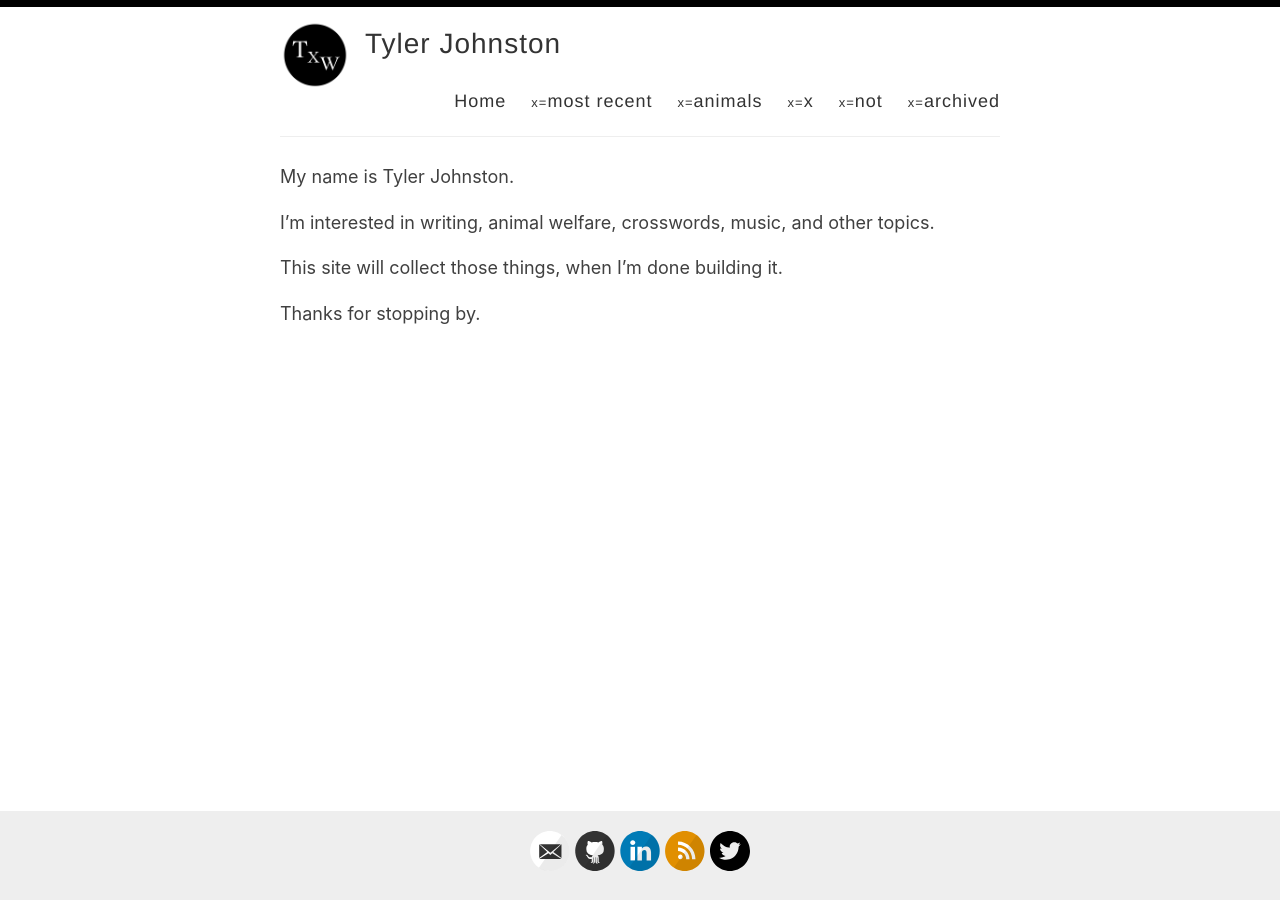
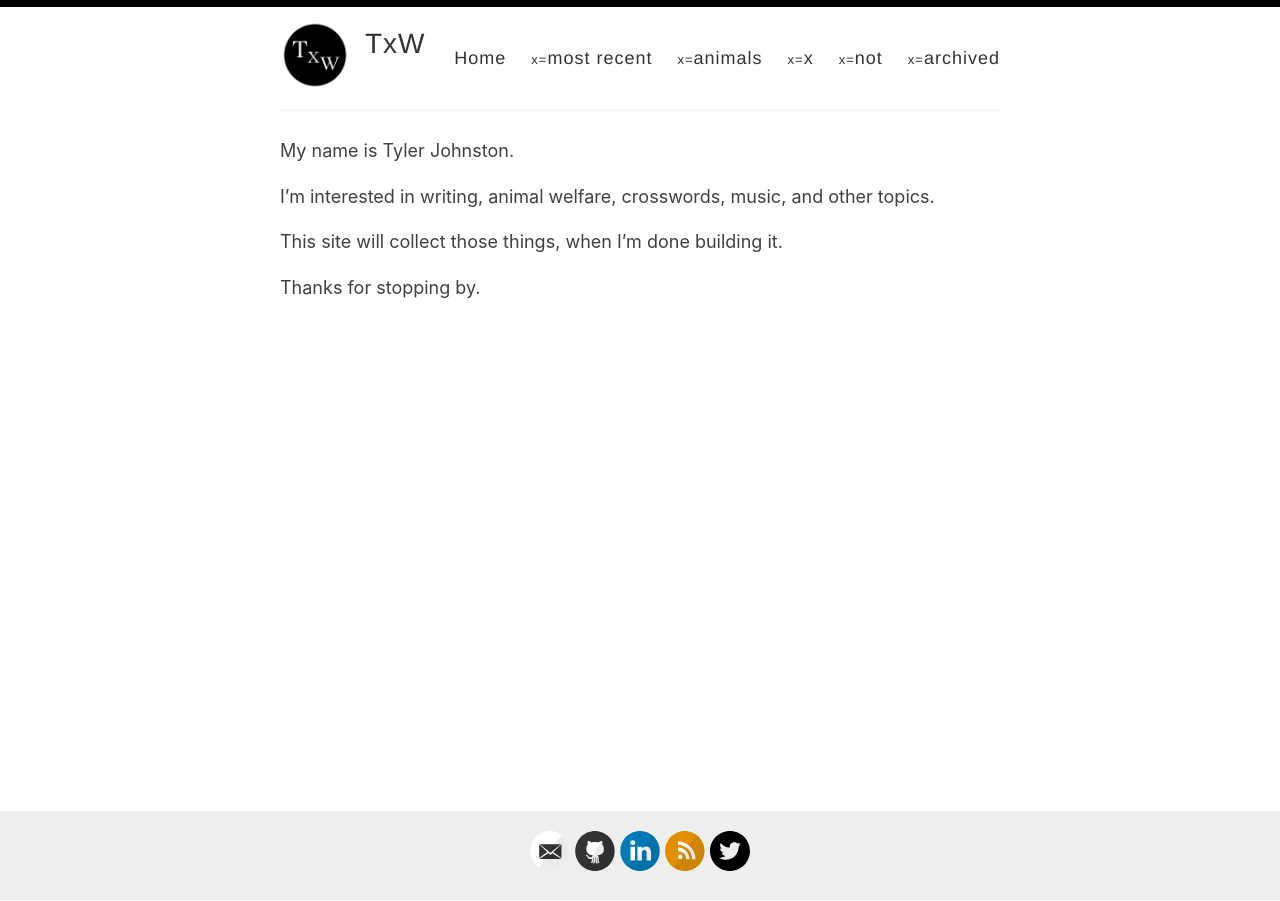
Before and after one commit to tylerxwords/tylerxwords.github.i, a Jekyll site: the page built from index.md, in a window 1280 px wide. Built offline with Jekyll 4.4.1, drawn with Linux system fonts in a browser that asks for light colours.

Commit message:
Update _config.yml

```diff
--- a/_config.yml
+++ b/_config.yml
@@ -3,7 +3,7 @@
 #
 
 # Name of your site (displayed in the header)
-name: Tyler Johnston
+name: TxW
 
 # Name of the author
 author: Tyler Johnston
```
